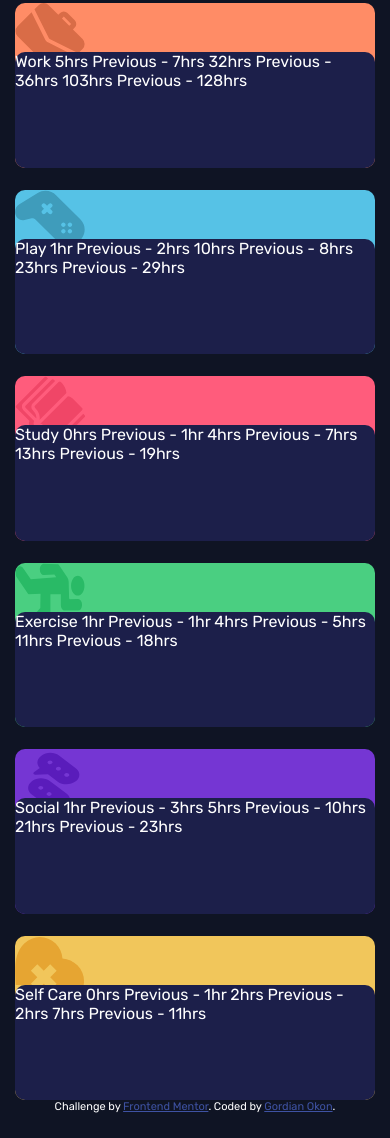
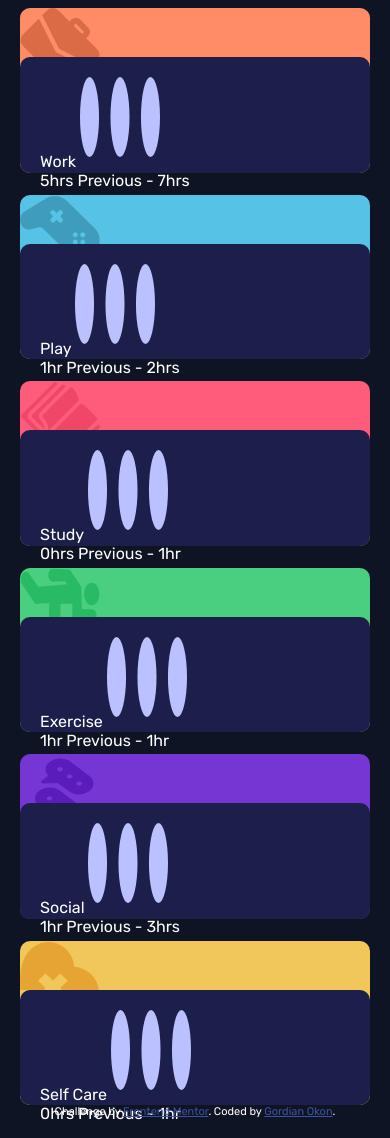
Before and after one commit to guardianprime/time-tracking-dashboard, a plain HTML site: page index.html in a window 390 px wide. Shown: the part 242-1380 px from the top of the page. Drawn offline with Linux system fonts and the light colour scheme.

Commit message:
mobile version restructure of html

```diff
--- a/index.html
+++ b/index.html
@@ -44,18 +44,24 @@
           <img src="./images/icon-work.svg" alt="work icon" />
         </div>
         <div class="second-div">
-          Work 5hrs
+          <div class="sub-div">
+            <span>Work</span>
+            <img src="./images/icon-ellipsis.svg" alt="ellipsis icon" />
+          </div>
+          <div>
+            <span class="current"> 5hrs</span>
             <!-- daily -->
-          Previous - 7hrs
+            <span class="previous">Previous - 7hrs</span>
             <!-- daily -->
-          32hrs
-          <!-- weekly -->
+          </div>
+          <!--   32hrs
+         weekly
           Previous - 36hrs
-          <!-- weekly -->
+           weekly
           103hrs
-          <!-- monthly -->
+           monthly
           Previous - 128hrs
-          <!-- monthly -->
+           monthly  -->
         </div>
       </div>
       <div class="main__item play">
@@ -63,18 +69,24 @@
           <img src="./images/icon-play.svg" alt="play icon" />
         </div>
         <div class="second-div">
-          Play 1hr
+          <div class="sub-div">
+            <span>Play</span>
+            <img src="./images/icon-ellipsis.svg" alt="ellipsis icon" />
+          </div>
+          <div>
+            <span class="current">1hr</span>
             <!-- daily -->
-          Previous - 2hrs
+            <span class="previous">Previous - 2hrs</span>
             <!-- daily -->
-          10hrs
-          <!-- weekly -->
+          </div>
+          <!-- 10hrs
+          weekly
           Previous - 8hrs
-          <!-- weekly -->
+          weekly
           23hrs
-          <!-- monthly -->
+          monthly
           Previous - 29hrs
-          <!-- monthly -->
+          monthly  -->
         </div>
       </div>
       <div class="main__item study">
@@ -82,18 +94,24 @@
           <img src="./images/icon-study.svg" alt="study icon" />
         </div>
         <div class="second-div">
-          Study 0hrs
+          <div class="sub-div">
+            <span>Study</span>
+            <img src="./images/icon-ellipsis.svg" alt="ellipsis icon" />
+          </div>
+          <div>
+            <span class="current">0hrs</span>
             <!-- daily -->
-          Previous - 1hr
+            <span class="previous">Previous - 1hr</span>
             <!-- daily -->
-          4hrs
-          <!-- weekly -->
+          </div>
+          <!-- 4hrs
+           weekly
           Previous - 7hrs
-          <!-- weekly -->
+           weekly
           13hrs
-          <!-- monthly -->
+           monthly
           Previous - 19hrs
-          <!-- monthly -->
+           monthly  -->
         </div>
       </div>
       <div class="main__item exercise">
@@ -101,18 +119,24 @@
           <img src="./images/icon-exercise.svg" alt="Exercise icon" />
         </div>
         <div class="second-div">
-          Exercise 1hr
+          <div class="sub-div">
+            <span>Exercise</span>
+            <img src="./images/icon-ellipsis.svg" alt="ellipsis icon" />
+          </div>
+          <div>
+            <span class="current">1hr</span>
             <!-- daily -->
-          Previous - 1hr
+            <span class="previous">Previous - 1hr</span>
             <!-- daily -->
-          4hrs
-          <!-- weekly -->
+          </div>
+         <!--  4hrs
+          weekly
           Previous - 5hrs
-          <!-- weekly -->
+          weekly
           11hrs
-          <!-- monthly -->
+          monthly
           Previous - 18hrs
-          <!-- monthly -->
+          monthly  -->
         </div>
       </div>
       <div class="main__item social">
@@ -120,18 +144,24 @@
           <img src="./images/icon-social.svg" alt="social icon" />
         </div>
         <div class="second-div">
-          Social 1hr
+          <div class="sub-div">
+            <span>Social</span>
+            <img src="./images/icon-ellipsis.svg" alt="ellipsis icon" />
+          </div>
+          <div>
+            <span class="current">1hr</span>
             <!-- daily -->
-          Previous - 3hrs
+            <span class="previous">Previous - 3hrs</span>
             <!-- daily -->
-          5hrs
-          <!-- weekly -->
+          </div>
+         <!--  5hrs
+           weekly
           Previous - 10hrs
-          <!-- weekly -->
+           weekly
           21hrs
-          <!-- monthly -->
+           monthly
           Previous - 23hrs
-          <!-- monthly -->
+           monthly -->
         </div>
       </div>
       <div class="main__item selfCare">
@@ -139,18 +169,24 @@
           <img src="./images/icon-self-care.svg" alt="self-care icon" />
         </div>
         <div class="second-div">
-          Self Care 0hrs
+          <div class="sub-div">
+            <span>Self Care</span>
+            <img src="./images/icon-ellipsis.svg" alt="ellipsis icon" />
+          </div>
+          <div>
+            <span class="current">0hrs</span>
             <!-- daily -->
-          Previous - 1hr
+            <span class="previous">Previous - 1hr</span>
             <!-- daily -->
-          2hrs
-          <!-- weekly -->
+          </div>
+         <!--  2hrs
+           weekly
           Previous - 2hrs
-          <!-- weekly -->
+           weekly
           7hrs
-          <!-- monthly -->
+           monthly
           Previous - 11hrs
-          <!-- monthly -->
+           monthly  -->
         </div>
       </div>
     </main>
--- a/style.css
+++ b/style.css
@@ -8,7 +8,7 @@
 
 body {
   font-family: "Rubik", serif;
-  padding: 15px;
+  padding: 20px;
   background-color: hsl(226, 43%, 10%);
   color: white;
 }
@@ -66,8 +66,9 @@ main {
 }
 
 .main__item img {
-  height: 70px;
-  width: 70px;
+  height: 80px;
+  width: 80px;
+  margin-bottom: 10px;
 }
 
 .main__item .first-div {
@@ -80,6 +81,7 @@ main {
   border-radius: 10px 10px 10px 10px;
   height: 70%;
   background-color: hsl(235, 46%, 20%);
+  padding: 20px;
 }
 
 /* Individual background colors for the main items */
```
Lines whose indentation alone changed are shown as unchanged.
